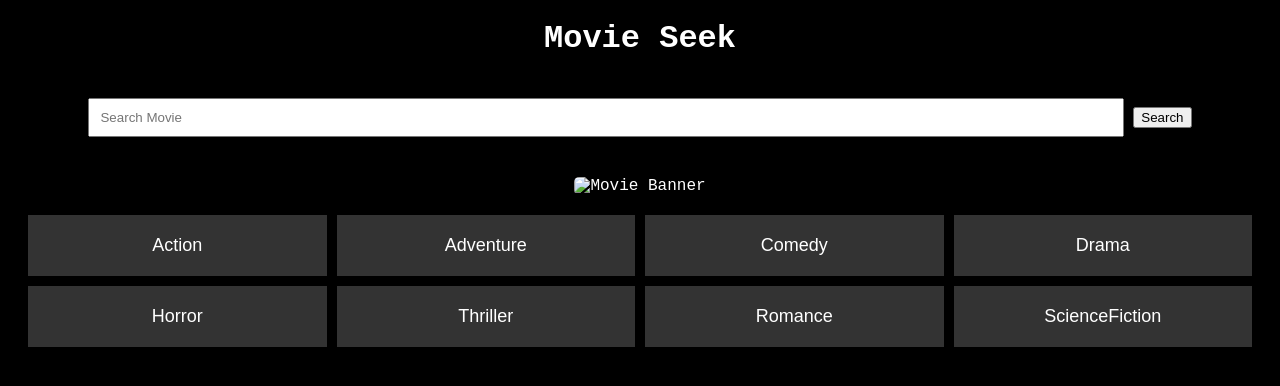
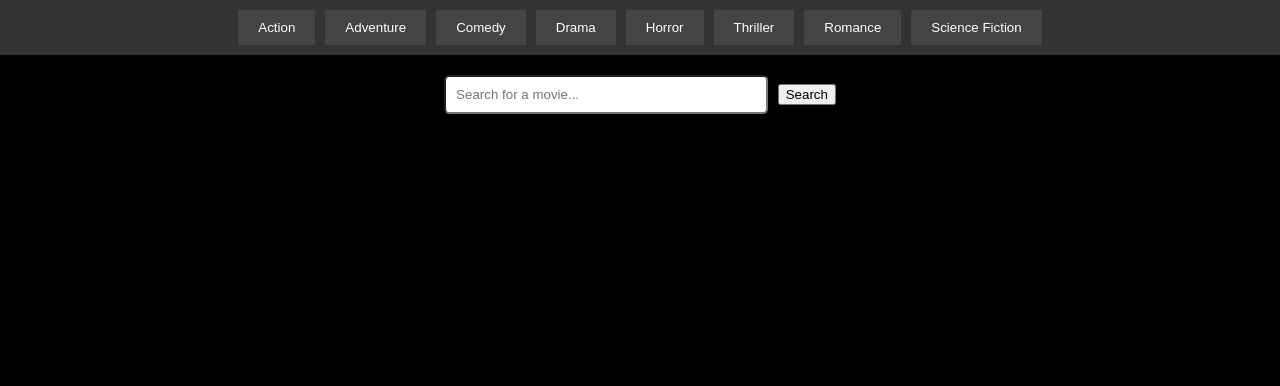
Before and after one commit to G-Kay88/MovieSeeker, a plain HTML site: page index.html in a window 1280 px wide. Drawn offline with Linux system fonts and the light colour scheme.

Commit message:
RevampedVer

```diff
--- a/index.html
+++ b/index.html
@@ -7,102 +7,72 @@
     <style>
         body {
             font-family: 'Courier New', Courier, monospace;
-            text-align: center;
             background-color: black;
             color: white;
+            text-align: center;
+            margin: 0;
         }
-
-        h1 {
+        .navbar {
+            background-color: #333;
+            padding: 10px;
+            display: flex;
+            justify-content: center;
+            gap: 10px;
+        }
+        .navbar button {
+            padding: 10px 20px;
+            background-color: #444;
+            color: white;
+            border: none;
+            cursor: pointer;
+        }
+        .navbar button:hover {
+            background-color: #555;
+        }
+        #searchBar {
+            margin: 20px auto;
+        }
+        #search {
+            padding: 10px;
+            width: 300px;
+            border-radius: 5px;
+        }
+        .movieCard {
+            display: inline-block;
+            margin: 10px;
+            text-align: center;
+        }
+        .movieCard img {
+            width: 200px;
+            height: auto;
+        }
+        #movieContainer {
+            display: flex;
+            flex-wrap: wrap;
+            justify-content: center;
+            gap: 20px;
             margin-top: 20px;
         }
-
-        #search {
-            padding: 10px;
-            width: 80%;
-            margin-top: 20px;
-            margin-bottom: 20px;
-        }
-
-        #genreGrid {
-            display: grid;
-            grid-template-columns: repeat(4, 1fr);
-            gap: 10px;
-            padding: 20px;
-        }
-
-        .genreButton {
-            background-color: #333;
-            color: white;
-            padding: 20px;
-            border: none;
-            cursor: pointer;
-            font-size: 18px;
-        }
-
-        #movieContainer {
-            display: grid;
-            grid-template-columns: repeat(5, 1fr);
-            gap: 10px;
-            padding: 20px;
-        }
-
-        .movieCard {
-            background-color: #444;
-            padding: 10px;
-            border-radius: 8px;
-            text-align: center;
-        }
-
-        img {
-            width: 100%;
-            height: auto;
-            border-radius: 5px;
-        }
-
-        .backButton {
-            background-color: #333;
-            color: white;
-            padding: 10px 20px;
-            border: none;
-            cursor: pointer;
-            margin-top: 20px;
-        }
-
-        .backButton:hover {
-            background-color: #555;
-        }
-
-        /* Banner styling */
-        #banner {
-            width: 100%;
-            height: 300px;
-            object-fit: cover;
-            margin-top: 20px;
-        }
-
     </style>
 </head>
 <body>
-
-    <h1>Movie Seek</h1>
-
-    <!-- Banner Image (This fixes the 'null' issue) -->
-    <input type="text" id="search" placeholder="Search Movie">
-    <button onclick="movieSearch()">Search</button>
-
-    <div id="searchBanner">
-        <img id="banner" alt="Movie Banner" style="width:100%; height:auto;">
+    <div class="navbar">
+        <button onclick="fetchMoviesByGenre(28)">Action</button>
+        <button onclick="fetchMoviesByGenre(12)">Adventure</button>
+        <button onclick="fetchMoviesByGenre(35)">Comedy</button>
+        <button onclick="fetchMoviesByGenre(18)">Drama</button>
+        <button onclick="fetchMoviesByGenre(27)">Horror</button>
+        <button onclick="fetchMoviesByGenre(53)">Thriller</button>
+        <button onclick="fetchMoviesByGenre(10749)">Romance</button>
+        <button onclick="fetchMoviesByGenre(878)">Science Fiction</button>
     </div>
 
-    <div id="genreGrid">
-        <!-- 8 Genres Display Grid -->
+    <div id="searchBar">
+        <input type="text" id="search" placeholder="Search for a movie...">
+        <button onclick="movieSearch()">Search</button>
     </div>
 
-    <div id="movieContainer">
-        <!-- Movies for a Genre will be displayed here -->
-    </div>
-
-    <button class="backButton" id="backButton" onclick="showGenres()">Back to Genres</button>
+    <div id="movieContainer"></div>
 
     <script src="MovieSeek.js"></script>
 </body>
```
